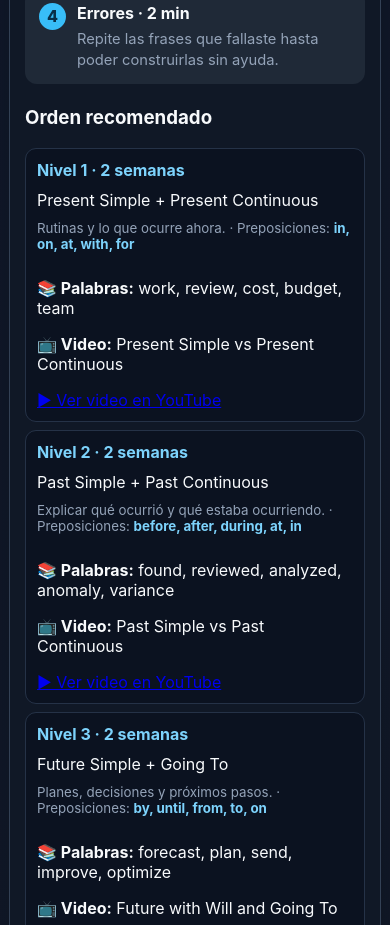
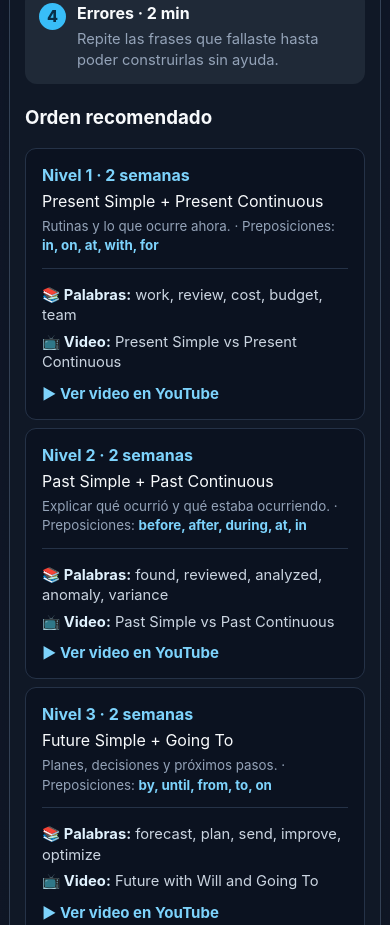
Before and after one commit to MJC2/english-verb-trainer, a plain HTML site: page index.html in a window 390 px wide. Shown: the part 835-1760 px from the top of the page. Drawn offline with Linux system fonts and the light colour scheme.

Commit message:
Style resources inside level cards

```diff
--- a/styles.css
+++ b/styles.css
@@ -436,3 +436,19 @@ body { padding-top: 92px; }
     margin-top: 3px !important;
   }
 }
+
+.level-card{display:block!important}
+.level-card>span,.level-card>small{display:block}
+.level-card>span{margin-top:6px}
+.level-card>small{margin-top:6px;line-height:1.45}
+.level-resources{margin-top:12px;padding-top:12px;border-top:1px solid #253247}
+.level-resources p{margin:6px 0;color:#cbd5e1;line-height:1.4}
+.level-resources strong{color:#e0f2fe}
+.level-resources a{display:inline-block;margin-top:5px;color:#7dd3fc;text-decoration:none;font-weight:700}
+.level-resources a:hover{text-decoration:underline}
+@media(max-width:760px){
+  .level-card{padding:16px!important}
+  .level-resources{margin-top:12px;padding-top:10px}
+  .level-resources p{font-size:.92rem}
+  .level-resources a{font-size:.94rem}
+}
```
